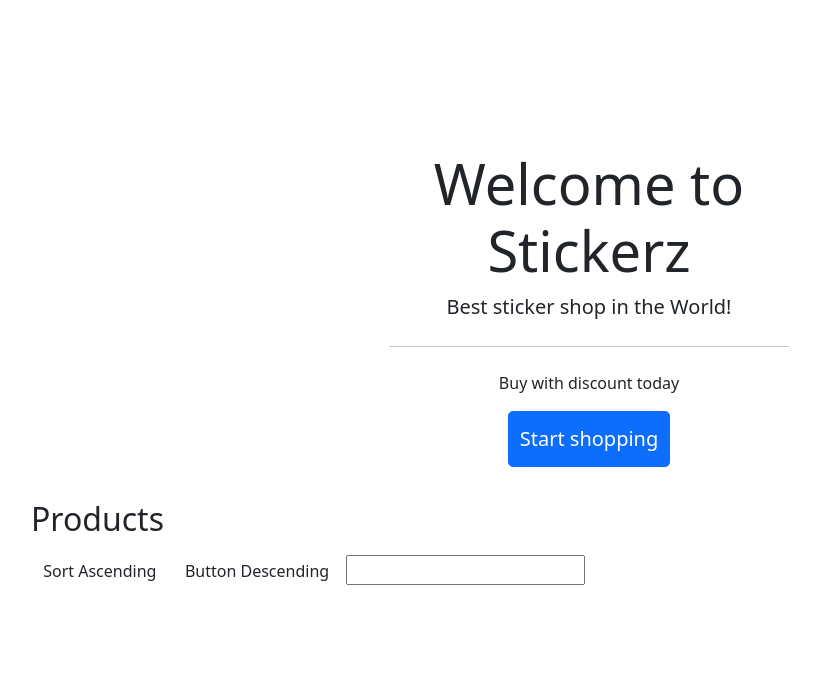
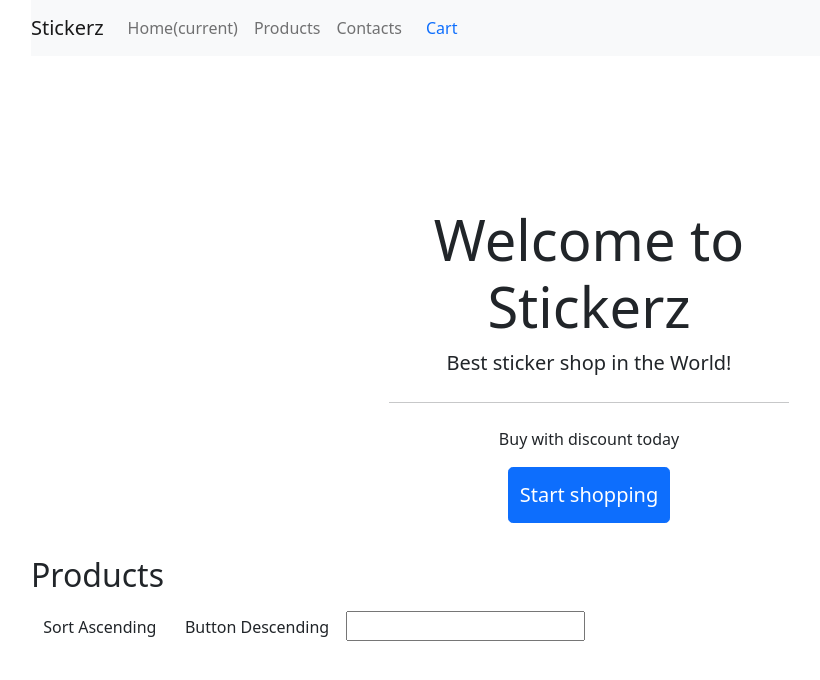
Before and after one commit to ShulgaDm/SET643_GitHub_Training, a plain HTML site: page index.html in a window 1280 px wide. Shown: the whole page, without its empty margins (51-871 px from the left). Drawn offline with nearby package versions, Linux system fonts and the light colour scheme.

Commit message:
Closes 005-addHeader (#13)

```diff
--- a/index.html
+++ b/index.html
@@ -8,6 +8,35 @@
     <link href="https://cdn.jsdelivr.net/npm/bootstrap@5.0.1/dist/css/bootstrap.min.css" rel="stylesheet" integrity="sha384-+0n0xVW2eSR5OomGNYDnhzAbDsOXxcvSN1TPprVMTNDbiYZCxYbOOl7+AMvyTG2x" crossorigin="anonymous">    <link rel="stylesheet" href="css/index.css">
 </head>
 <body>
+
+    <header class="container" id="home">
+        <nav class="navbar navbar-expand-lg navbar-light bg-light">
+            <a class="navbar-brand" href="#">Stickerz</a>
+            <button class="navbar-toggler" type="button" data-bs-toggle="collapse" data-bs-target="#navbarNav" aria-controls="navbarNav" aria-expanded="false" aria-label="Toggle navigation">
+                <span class="navbar-toggler-icon"></span>
+            </button>
+            <div class="collapse navbar-collapse" id="navbarNav">
+                <ul class="navbar-nav mr-auto">
+                    <li class="nav-item active">
+                        <a class="nav-link " href="#home">Home<span class="sr-only">(current)</span></a>
+                    </li>
+                    <li class="nav-item">
+                        <a class="nav-link " href="#products">Products</a>
+                    </li>
+                    <li class="nav-item">
+                        <a class="nav-link " href="#contacts">Contacts</a>
+                    </li>
+                </ul>
+                <div>
+                    <a class="nav-link openCartLink" href="#modal-cart" data-bs-toggle="modal">
+                        <i class="fas fa-shopping-cart"></i>
+                        Cart<span id="cart-badge" class="badge bg-dark"></span>
+                    </a>
+                </div>
+            </div>
+        </nav>
+    </header>
+
     <main class="container">
         <div class="jumbotron">
 
@@ -54,5 +83,6 @@
             </div>
         </section>
     </main>
+
 </body>
 </html>
```
